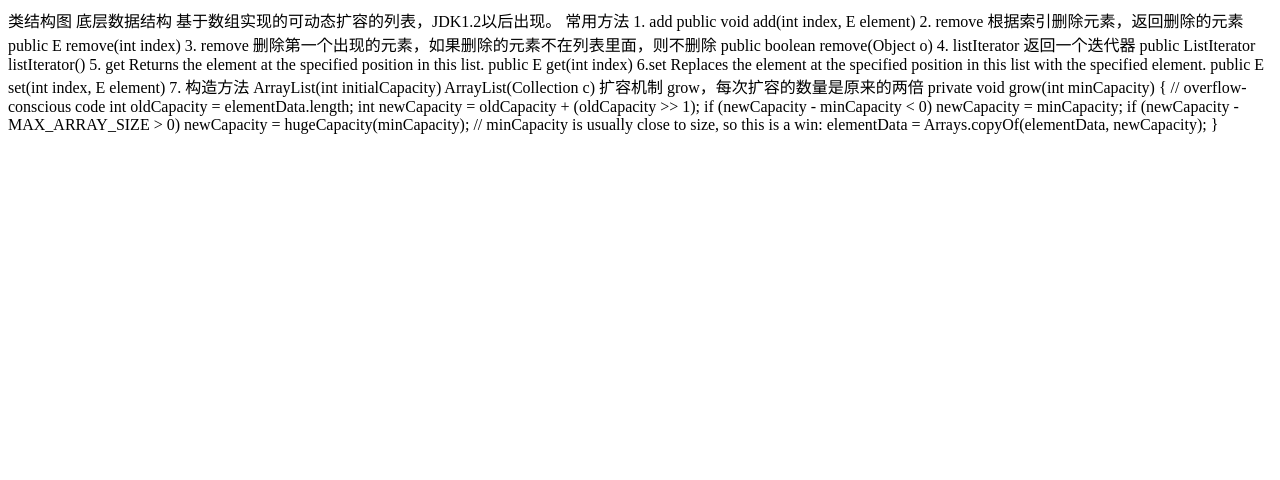
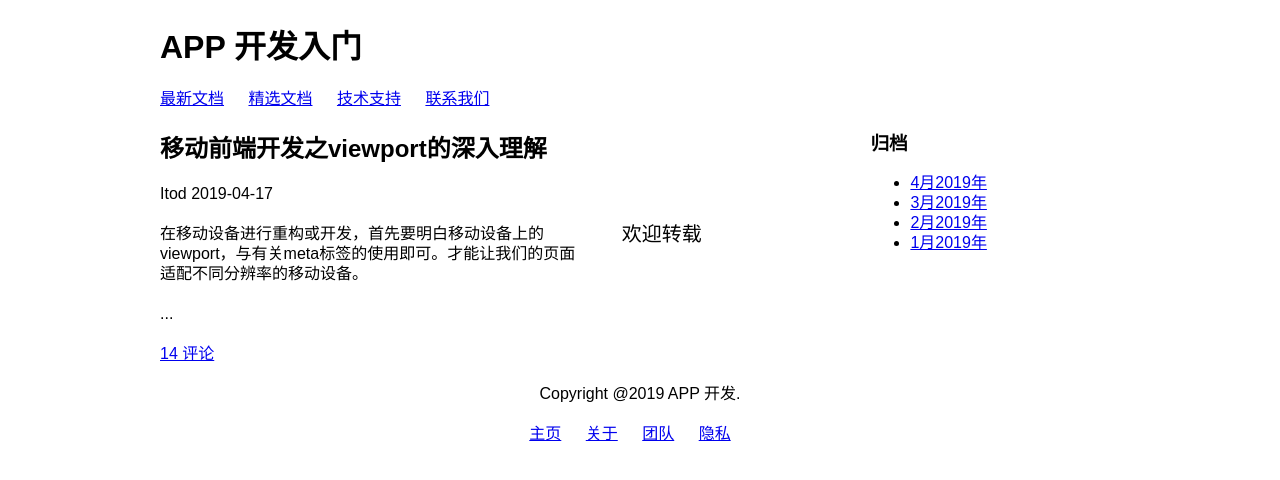
Before and after one commit to 13517592731/13517592731.github.io, a plain HTML site: page index.html in a window 1280 px wide. Drawn offline with Linux system fonts and the light colour scheme.

Commit message:
Update index.html

```diff
--- a/index.html
+++ b/index.html
@@ -1,45 +1,104 @@
-类结构图
+<!DOCTYPE html>
+<title>Hello</title>
+<style>
 
-底层数据结构
-基于数组实现的可动态扩容的列表，JDK1.2以后出现。
-常用方法
-1. add
-public void add(int index, E element)
+body{
+	margin:15px auto;
+	font-family:Arial,sans-serif;
+	width:960px;
+}
+p{
+	margin:0 0 20px 0;
+}
+p,li{
+	line-height:20px;
+}
+#page_header{
+	width:100%;
+}
+#page_header > nav > ul,#page_footer > nav > ul{
+	list-style:none;
+	margin:0;
+	padding:0;
+}
 
-2. remove
-根据索引删除元素，返回删除的元素
-public E remove(int index)
+#page_header > nav > ul > li,#page_footer > nav > ul >li{
+	margin:0 20px 0 0;
+	padding:0;
+	display:inline;
+}
+#posts{
+	float:left;
+	width:74%;
+}
+#posts aside{
+	float:right;
+	font-size:20px;
+	line-height:40px;
+	margin-left:5%;
+	width:35%;
 
-3. remove
-删除第一个出现的元素，如果删除的元素不在列表里面，则不删除
-public boolean remove(Object o)
+	}
+#sidebar{
+	float:left;
+	width:25%;
+}
+#page_footer{
+	clear:both;
+	display:block;
+	text-align:center;
+	width:100%;
+}
 
-4. listIterator
-返回一个迭代器
-public ListIterator<E> listIterator()
 
-5. get
-Returns the element at the specified position in this list.
-public E get(int index)
 
-6.set
-Replaces the element at the specified position in this list with the specified element.
-public E set(int index, E element)
+</style>
+<header id="page_header">
+	<h1>APP 开发入门</h1>
+	<nav>
+		<ul>
+			<li><a href="#">最新文档</a>
+			<li><a href="#">精选文档</a>
+			<li><a href="#">技术支持</a>
+			<li><a href="#">联系我们</a>
+	</nav>
+</header>
+<section id="posts">
 
-7. 构造方法
-ArrayList(int initialCapacity)
-ArrayList(Collection<? extends E> c)
+	<article class="post">
 
-扩容机制
-grow，每次扩容的数量是原来的两倍
-private void grow(int minCapacity) {
-        // overflow-conscious code
-        int oldCapacity = elementData.length;
-        int newCapacity = oldCapacity + (oldCapacity >> 1);
-        if (newCapacity - minCapacity < 0)
-            newCapacity = minCapacity;
-        if (newCapacity - MAX_ARRAY_SIZE > 0)
-            newCapacity = hugeCapacity(minCapacity);
-        // minCapacity is usually close to size, so this is a win:
-        elementData = Arrays.copyOf(elementData, newCapacity);
-}
+		<header>
+			<h2>移动前端开发之viewport的深入理解</h2>
+			<p>Itod
+			<time datetime="2019-04-17">2019-04-17</time>
+		</header>
+		                <aside>
+                        <p>欢迎转载
+                </aside>
+
+		<p>在移动设备进行重构或开发，首先要明白移动设备上的viewport，与有关meta标签的使用即可。才能让我们的页面适配不同分辨率的移动设备。
+		<p>...
+		<footer>
+			<p><a href="#">14 评论</a>
+	</article>
+</section>
+<section id="sidebar">
+	<nav>
+		<h3>归档</h3>
+		<ul>
+			<li><a href="#">4月2019年</a>
+			<li><a href="#">3月2019年</a>
+			<li><a href="#">2月2019年</a>
+			<li><a href="#">1月2019年</a>
+	</nav>
+</section>
+<footer id="page_footer">
+	<p>Copyright @2019 APP 开发.
+	<nav>
+		<ul>
+			<li><a href="#">主页</a>
+			<li><a href="#">关于</a>
+			<li><a href="#">团队</a>
+			<li><a href="#">隐私</a>
+	</nav>
+</footer>
```
